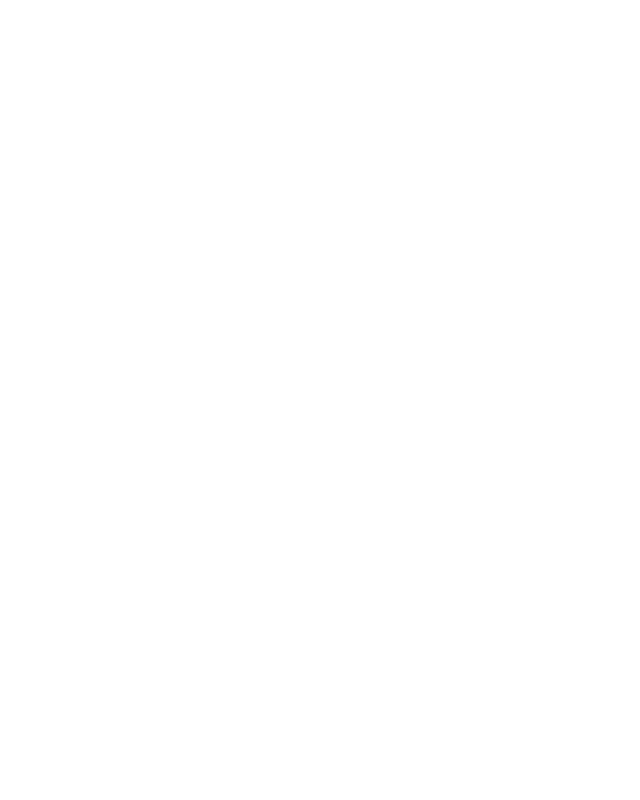
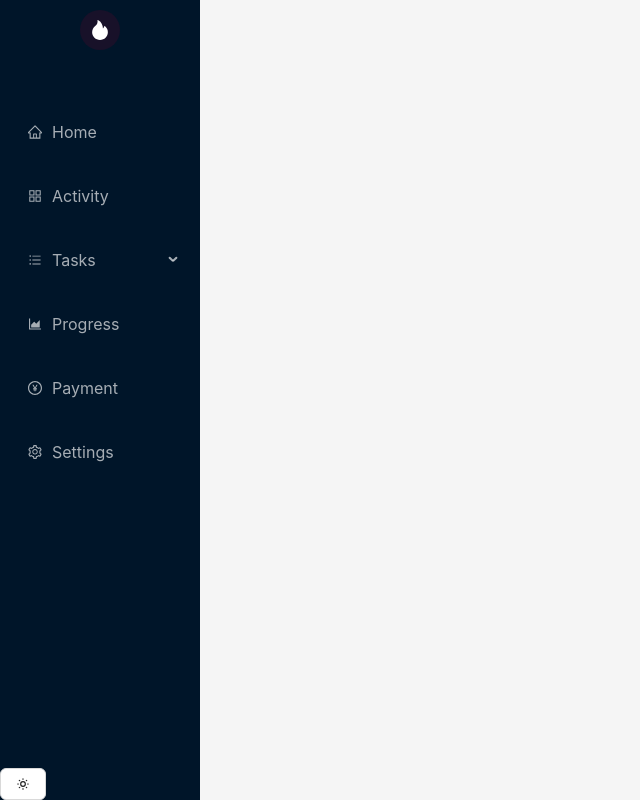
Before and after one commit to Luc1dddM/PRN231_GroupProject_FE, a React (Vite) app: page /test-sidebar in a window 1280 px wide. Before the commit this address had no page. Shown: the whole page, without its empty margins (0-640 px from the left). Built offline with nearby package versions, Linux system fonts and the light colour scheme.

Commit message:
done sidebar

```diff
--- a/package.json
+++ b/package.json
@@ -10,6 +10,7 @@
     "preview": "vite preview"
   },
   "dependencies": {
+    "@ant-design/icons": "^5.5.1",
     "@react-oauth/google": "^0.12.1",
     "antd": "^5.21.2",
     "axios": "^1.7.7",
@@ -17,6 +18,7 @@
     "prop-types": "^15.8.1",
     "react": "^18.3.1",
     "react-dom": "^18.3.1",
+    "react-icons": "^5.3.0",
     "react-query": "^3.39.3",
     "react-router-dom": "^6.26.2",
     "react-toastify": "^10.0.5"
--- a/src/App.jsx
+++ b/src/App.jsx
@@ -10,6 +10,8 @@
 import ForgetPasswordConfirm from "./pages/Identity/ForgotPasswordConfirm";
 import { GoogleOAuthProvider } from "@react-oauth/google";
 import { queryClient } from "./utils/authorizedAxios";
+
+import Sidebar from "./components/layouts/Sidebar";
 
 import UserList from "./pages/UserManagement/UserList";
 
@@ -38,6 +40,7 @@
             <Route path="/register" element={<Register />} />
             <Route path="/forgotpassword" element={<ForgotPassword />} />
             <Route path="/ResetPassword" element={<ForgetPasswordConfirm />} />
+            <Route path="/test-sidebar" element={<Sidebar />} />
           </Route>
 
           <Route element={<ProtectedRoutes />}>
--- /dev/null
+++ b/src/components/layouts/Logo.jsx
@@ -0,0 +1,13 @@
+import { FireFilled } from "@ant-design/icons";
+
+function Logo() {
+  return (
+    <div className="flex items-center justify-center text-white p-2.5">
+      <div className="logo-icon w-10 h-10 flex items-center justify-center text-xl rounded-full bg-[rgba(28,17,41,0.88)]">
+        <FireFilled />
+      </div>
+    </div>
+  );
+}
+
+export default Logo;
--- /dev/null
+++ b/src/components/layouts/MenuList.jsx
@@ -0,0 +1,51 @@
+import { Menu } from "antd";
+import PropTypes from "prop-types";
+import {
+  AppstoreOutlined,
+  AreaChartOutlined,
+  BarsOutlined,
+  HomeOutlined,
+  PayCircleOutlined,
+  SettingOutlined,
+} from "@ant-design/icons";
+
+const MenuList = ({ darkTheme }) => {
+  return (
+    <Menu
+      theme={darkTheme ? "dark" : "light"}
+      mode="inline"
+      className="menu-bar h-[88vh] mt-8 flex flex-col gap-4 text-base relative"
+    >
+      <Menu.Item key="home" icon={<HomeOutlined />}>
+        Home
+      </Menu.Item>
+      <Menu.Item key="activity" icon={<AppstoreOutlined />}>
+        Activity
+      </Menu.Item>
+      <Menu.SubMenu key="tasks" icon={<BarsOutlined />} title="Tasks">
+        <Menu.Item key="task-1">Task 1</Menu.Item>
+        <Menu.Item key="task-2">Task 2</Menu.Item>
+        <Menu.SubMenu key="subtasks" title="Task 3">
+          <Menu.Item key="subtask-1">Subtask 1</Menu.Item>
+          <Menu.Item key="subtask-2">Subtask 2</Menu.Item>
+        </Menu.SubMenu>
+      </Menu.SubMenu>
+      <Menu.Item key="Progress" icon={<AreaChartOutlined />}>
+        Progress
+      </Menu.Item>
+      <Menu.Item key="Payment" icon={<PayCircleOutlined />}>
+        Payment
+      </Menu.Item>
+      <Menu.Item key="Settings" icon={<SettingOutlined />}>
+        Settings
+      </Menu.Item>
+    </Menu>
+  );
+};
+
+// Xác thực kiểu dữ liệu cho props
+MenuList.propTypes = {
+  darkTheme: PropTypes.bool.isRequired, // Kiểu dữ liệu boolean và bắt buộc
+};
+
+export default MenuList;
--- /dev/null
+++ b/src/components/layouts/Sidebar.jsx
@@ -0,0 +1,52 @@
+import { Layout } from "antd";
+import Logo from "./Logo";
+import MenuList from "./MenuList";
+import { useState } from "react";
+import ToggleThemeButton from "./ToggleThemeButton";
+
+const { Sider } = Layout;
+
+function Sidebar() {
+  const [darkTheme, setDarkTheme] = useState(true);
+  const toggleTheme = () => {
+    setDarkTheme(!darkTheme);
+  };
+
+  return (
+    <Layout className="min-h-screen">
+      <Sider
+        theme={darkTheme ? "dark" : "light"}
+        className="text-white h-screen"
+      >
+        <div className="flex flex-col h-full">
+          <Logo />
+          <div className="flex-1 overflow-y-auto scrollbar-hidden">
+            <MenuList darkTheme={darkTheme} />
+          </div>
+          <div>
+            <ToggleThemeButton
+              darkTheme={darkTheme}
+              toggleTheme={toggleTheme}
+            />
+          </div>
+        </div>
+      </Sider>
+
+      {/* CSS tùy chỉnh để ẩn thanh cuộn */}
+      <style>
+        {`
+          /* Ẩn thanh cuộn */
+          .scrollbar-hidden {
+            scrollbar-width: none; /* Firefox */
+          }
+
+          .scrollbar-hidden::-webkit-scrollbar {
+            display: none; /* Ẩn thanh cuộn trong các trình duyệt Webkit (Chrome, Safari) */
+          }
+        `}
+      </style>
+    </Layout>
+  );
+}
+
+export default Sidebar;
--- /dev/null
+++ b/src/components/layouts/ToggleThemeButton.jsx
@@ -0,0 +1,19 @@
+import { Button } from "antd";
+import { HiOutlineSun, HiOutlineMoon } from "react-icons/hi";
+import PropTypes from "prop-types";
+
+const ToggleThemeButton = ({ darkTheme, toggleTheme }) => {
+  return (
+    <div className="">
+      <Button onClick={toggleTheme}>
+        {darkTheme ? <HiOutlineSun /> : <HiOutlineMoon />}
+      </Button>
+    </div>
+  );
+};
+
+ToggleThemeButton.propTypes = {
+  darkTheme: PropTypes.bool.isRequired,
+  toggleTheme: PropTypes.func.isRequired,
+};
+export default ToggleThemeButton;
--- a/src/utils/constants.js
+++ b/src/utils/constants.js
@@ -1,3 +1,3 @@
 // Author: TrungQuanDev: https://youtube.com/@trungquandev
 export const API_ROOT = "http://localhost:6002";
-export const API_GateWay = "https://localhost:6011";
+export const API_GateWay = "https://localhost:7236";
```
Also changed, not shown: 2 other files (tests, documents, lock files or other folders).
